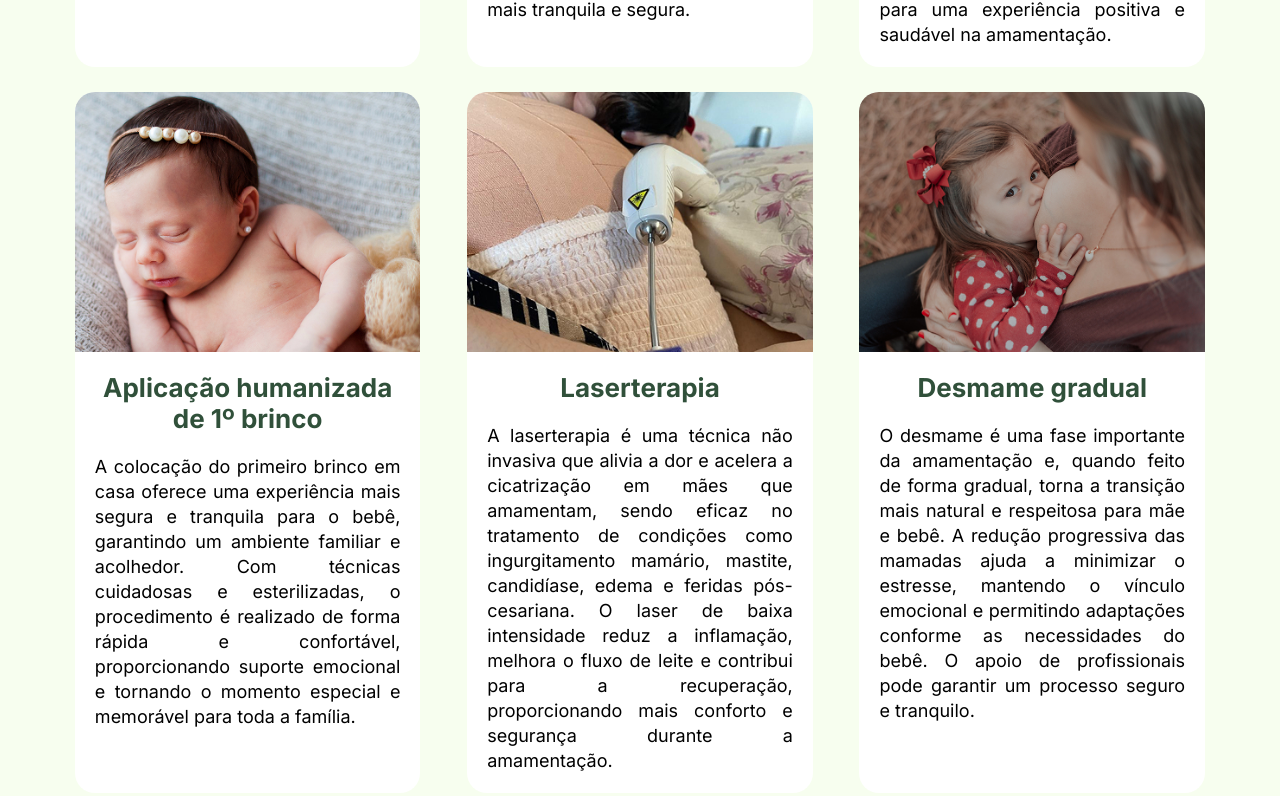
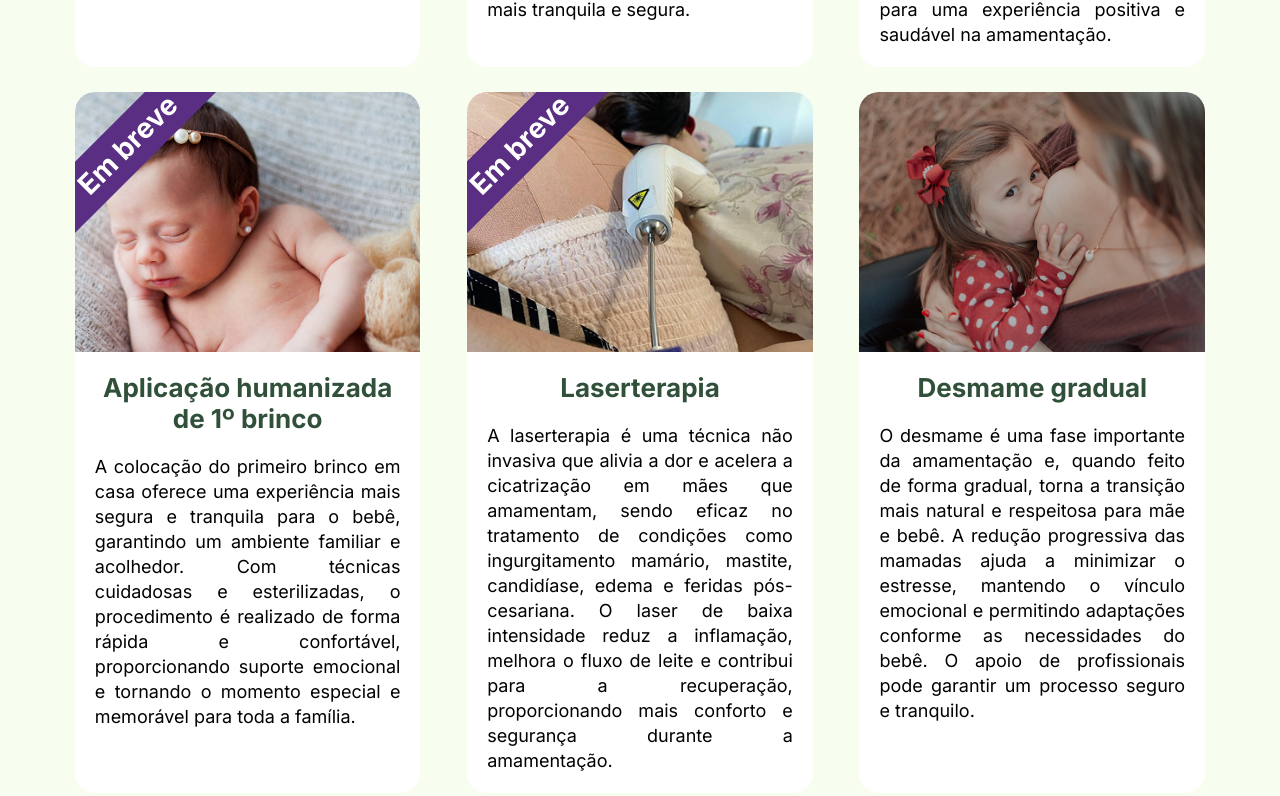
Before and after one commit to luacal/consultora-materno-infantil, a website: page src/index.html in a window 1280 px wide. Shown: the part 3178-3974 px from the top of the page. Drawn offline with Linux system fonts and the light colour scheme.

Commit message:
Add a label/ribbon to some of the services

```diff
--- a/sitemap.xml
+++ b/sitemap.xml
@@ -2,7 +2,7 @@
 <urlset xmlns="http://www.sitemaps.org/schemas/sitemap/0.9">
     <url>
         <loc>https://www.amandadoval.com.br/</loc>
-        <lastmod>2025-02-19</lastmod>
+        <lastmod>2025-02-21</lastmod>
         <changefreq>monthly</changefreq>
         <priority>1.0</priority>
     </url>
--- a/src/assets/scss/sections.scss
+++ b/src/assets/scss/sections.scss
@@ -218,6 +218,33 @@ section h2 {
   text-align: center;
 }
 
+#servicos .card {
+  position: relative;
+  overflow: hidden;
+}
+
+.ribbon {
+  font-size: 28px;
+  font-weight: bold;
+  color: #fff;
+}
+
+.ribbon {
+  --f: .5em; /* control the folded part */
+
+  position: absolute;
+  top: 0;
+  left: 0;
+  line-height: 1.8;
+  padding-inline: 1lh;
+  padding-bottom: var(--f);
+  border-image: conic-gradient(#0008 0 0) 51%/var(--f);
+  clip-path: polygon(
+    100% calc(100% - var(--f)),100% 100%,calc(100% - var(--f)) calc(100% - var(--f)),var(--f) calc(100% - var(--f)), 0 100%,0 calc(100% - var(--f)),999px calc(100% - var(--f) - 999px),calc(100% - 999px) calc(100% - var(--f) - 999px));
+  transform: translate(calc((cos(45deg) - 1)*100%), -100%) rotate(-45deg);
+  transform-origin: 100% 100%;
+  background-color: var(--primary-color); /* the main color  */
+}
 /* PLANOS */
 
 #planos h3 {
--- a/src/index.html
+++ b/src/index.html
@@ -220,6 +220,7 @@
             </div>
           </div>
           <div class="card">
+            <div class="ribbon">Em breve</div>
             <img src="./assets/images/content/aplicacao-brinco.jpg" alt="Foto de uma menina em ensaio de newborn." />
             <div class="text-container">
               <strong>Aplicação humanizada de 1º brinco</strong>
@@ -235,8 +236,10 @@
           </div>
 
           <div class="card">
+            <div class="ribbon">Em breve</div>
             <img src="./assets/images/content/laserterapia.jpg" alt="Foto de um aparelho de laserterapia sobre a barriga de uma gestante." />
             <div class="text-container">
+              <div class="ribbon">Em breve</div>
               <strong>Laserterapia</strong>
               <p>
                 A laserterapia é uma técnica não invasiva que alivia a dor e
```
Also changed, not shown: src/assets/css/styles.css, 1 other file.
